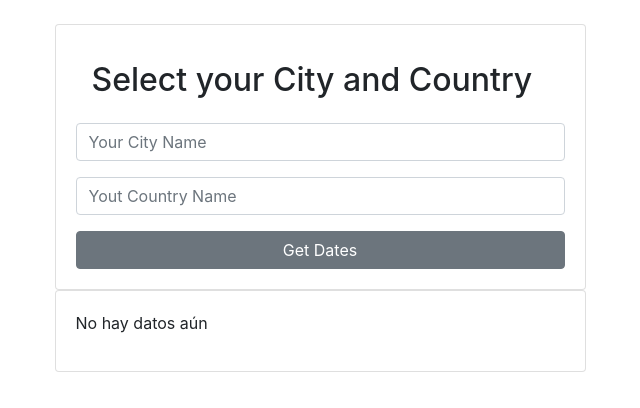
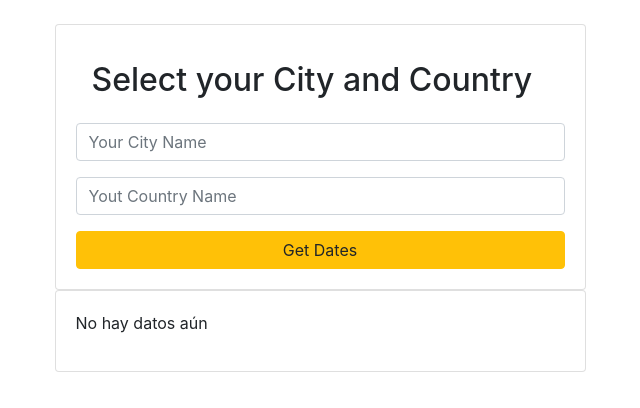
Before and after one commit to Nicolas04lp/Open-Whater-app, a React (Create React App) app: page / in a window 1280 px wide. Shown: the top 408 px of the page, without its empty margins (320-960 px from the left). Built offline with nearby package versions, Linux system fonts and the light colour scheme.

Commit message:
Version 1.1

```diff
--- a/src/components/wather-form.js
+++ b/src/components/wather-form.js
@@ -12,7 +12,7 @@ const WatherForm = (props) => {
                 <div className="form-group">
                     <input type="text" name="country" placeholder="Yout Country Name" className="form-control"/>
                 </div>
-                <button className="btn btn-secondary btn-block">
+                <button className="btn btn-warning btn-block">
                     Get Dates
                 </button>
             </form>
```
